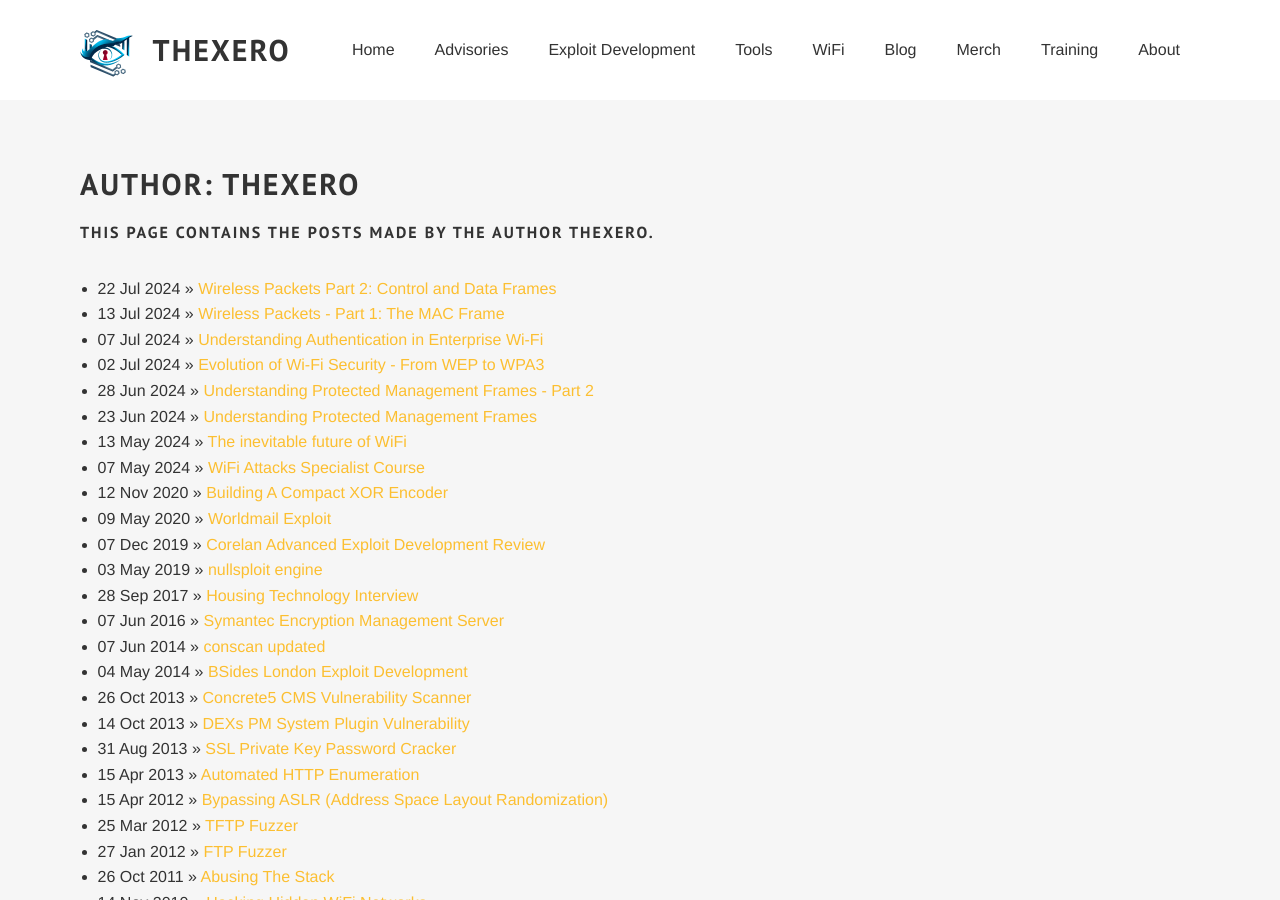
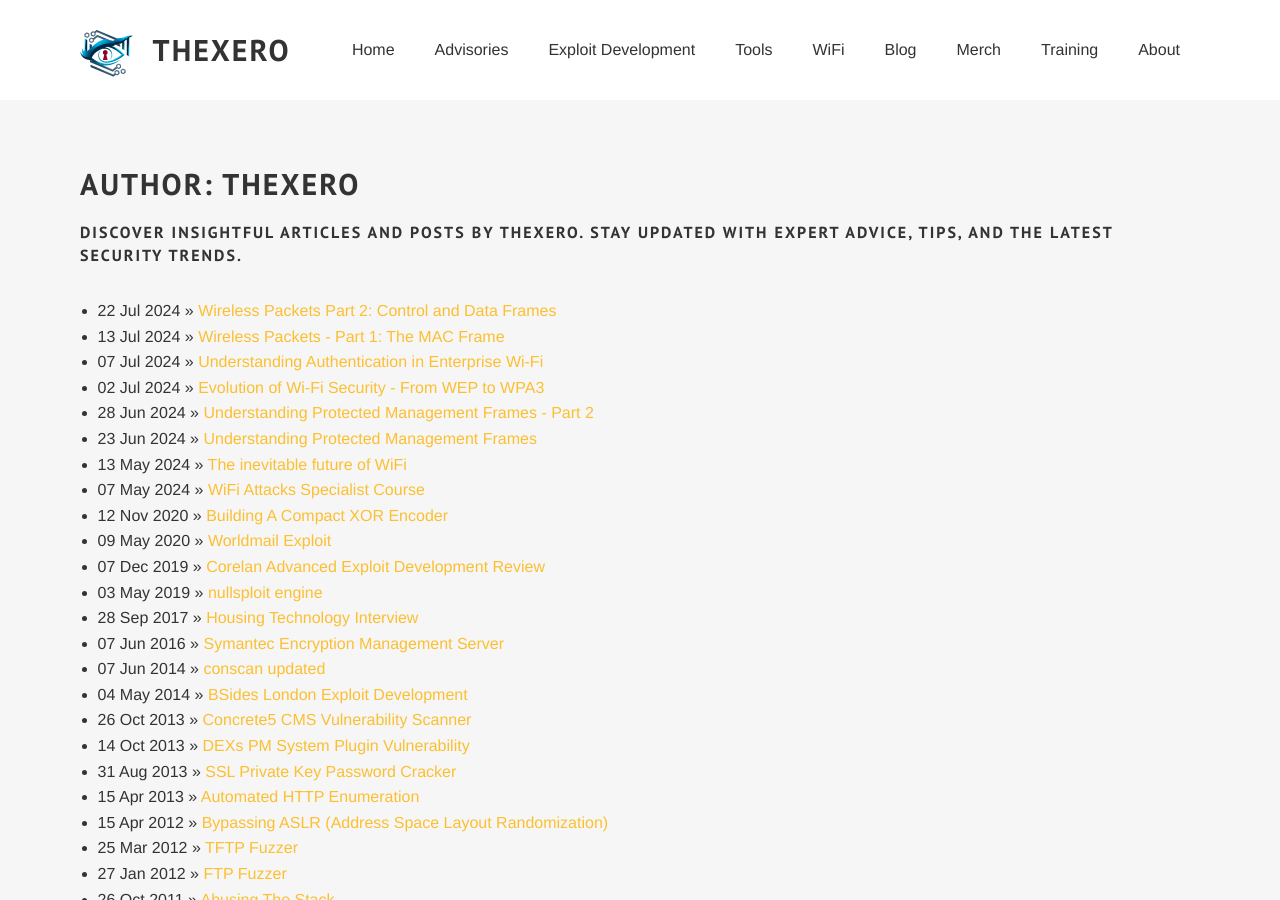
Before and after one commit to thexerocouk/thexerocouk.github.io, a Jekyll site: the page built from author/thexero.html, in a window 1280 px wide and 900 px high. Built offline with Jekyll 4.4.1, drawn with Linux system fonts in a browser that asks for light colours; some web fonts are replaced.

Commit message:
Update thexero.html

```diff
--- a/author/thexero.html
+++ b/author/thexero.html
@@ -1,18 +1,18 @@
 ---
 layout: category
-title: Author TheXero
-description: This page contains the posts made by the author TheXero.
+title: Author TheXero's Posts
+description: Explore insightful articles and posts authored by TheXero on our security blog. Stay updated with expert advice, tips, and the latest security trends.
 thumbnail: /images/wifi-episode-2-200x200.png
 image: /images/wifi-episode-2.png
 ---
 
 <div id="home">
   <h2>Author: TheXero</h2>
-  <h4>This page contains the posts made by the author TheXero.</h4>
+  <h4>Discover insightful articles and posts by TheXero. Stay updated with expert advice, tips, and the latest security trends.</h4>
   <br />
   <ul class="posts">
    {% for post in site.posts %}
-    {% if post.author | downcase = thexero %}
+    {% if post.author | downcase == "thexero" %}
    <li><span>{{ post.date | date_to_string }}</span> &raquo; <a href="{{ post.url }}">{{ post.title }}</a></li>
     {% endif %}
    {% endfor %}
```
